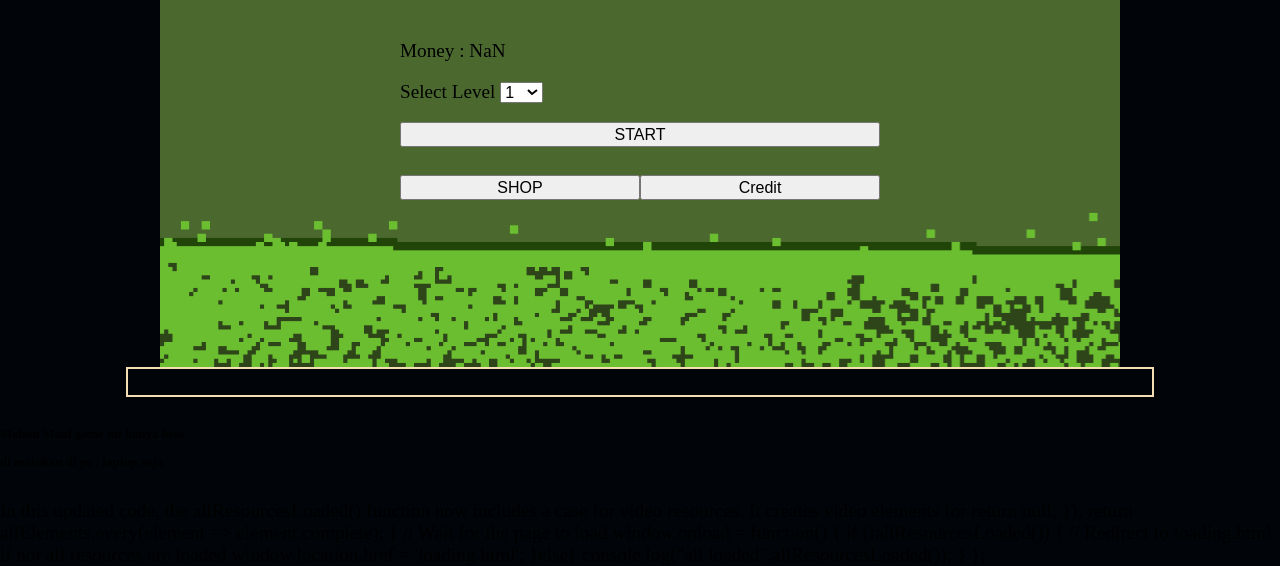
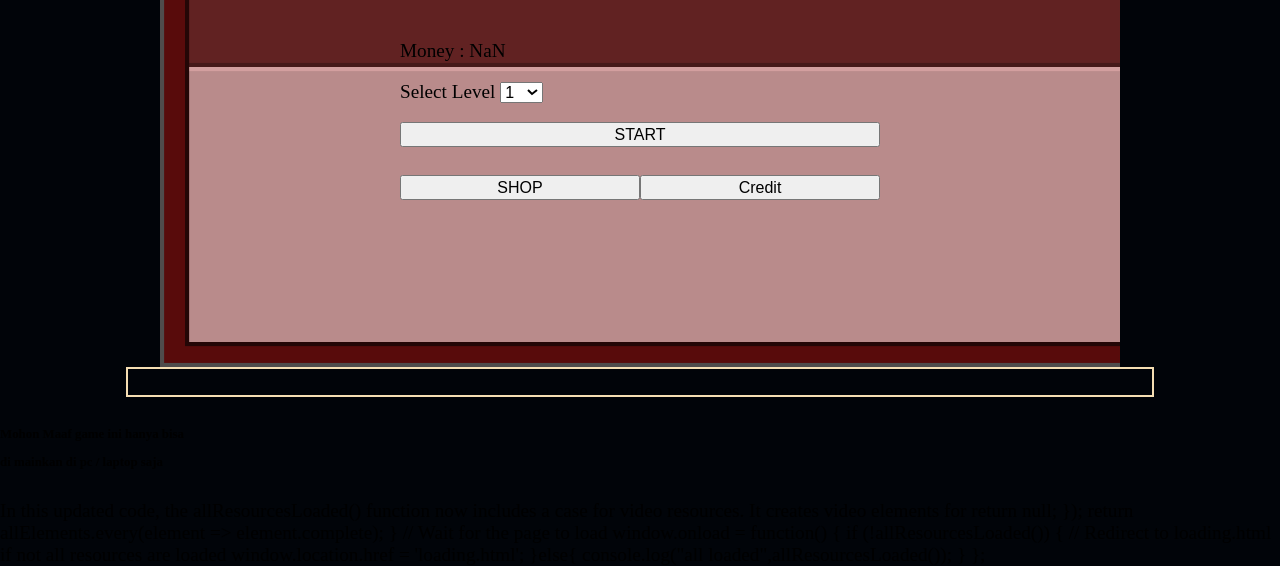
Before and after one commit to DhitGT/1945, a plain HTML site: page index.html in a window 1280 px wide. Shown: the part 275-841 px from the top of the page. Drawn offline with Linux system fonts and the light colour scheme.

Commit message:
addnewbg

```diff
--- a/index.html
+++ b/index.html
@@ -50,7 +50,7 @@
     <script>
         // List of resource URLs
         const resources = [
-            { type: 'img', url: 'bgmenu.png' },
+            { type: 'img', url: 'bgloby.png' },
             { type: 'img', url: 'bg1.png' },
             { type: 'img', url: 'bg2.png' },
             { type: 'img', url: 'bg3.png' },
--- a/style.css
+++ b/style.css
@@ -26,7 +26,7 @@ body{
 }
 
 .startpage{
-    background-image: url('../assets/img/bgmenu.png');
+    background-image: url('../assets/img/bgloby.png');
     background-size: cover;
     margin: auto;
     background-color: aqua;
```
Also changed, not shown: ending.html (+1 -1 lines), game.html (+1 -1 lines), assets/img/bgloby.png (added), 1 other file.
